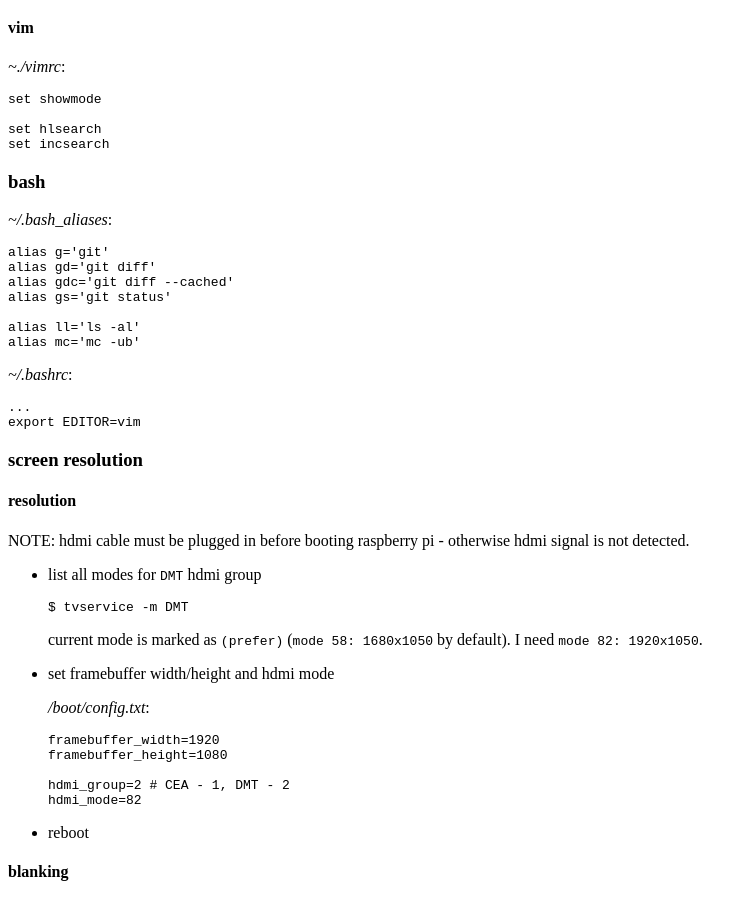
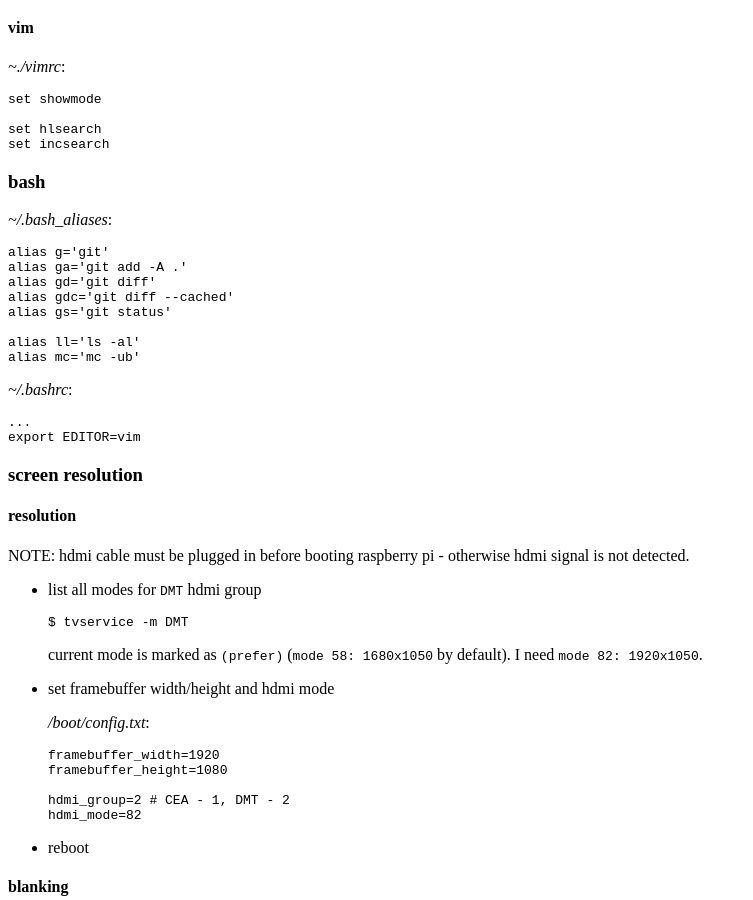
Before and after one commit to tap349/tap349.github.io, a Jekyll site: the page built from _posts/2017-04-15-raspberry-pi.md, in a window 1280 px wide and 900 px high, scrolled down 3264 px. Shown: the whole window, without its empty margins (0-753 px from the left). Built offline with Jekyll 4.4.1, drawn with Linux system fonts in a browser that asks for light colours.

Commit message:
update 2017-04-30_03:05:42

````diff
--- a/_posts/2017-04-15-raspberry-pi.md
+++ b/_posts/2017-04-15-raspberry-pi.md
@@ -211,6 +211,7 @@
 
 ```sh
 alias g='git'
+alias ga='git add -A .'
 alias gd='git diff'
 alias gdc='git diff --cached'
 alias gs='git status'
````
